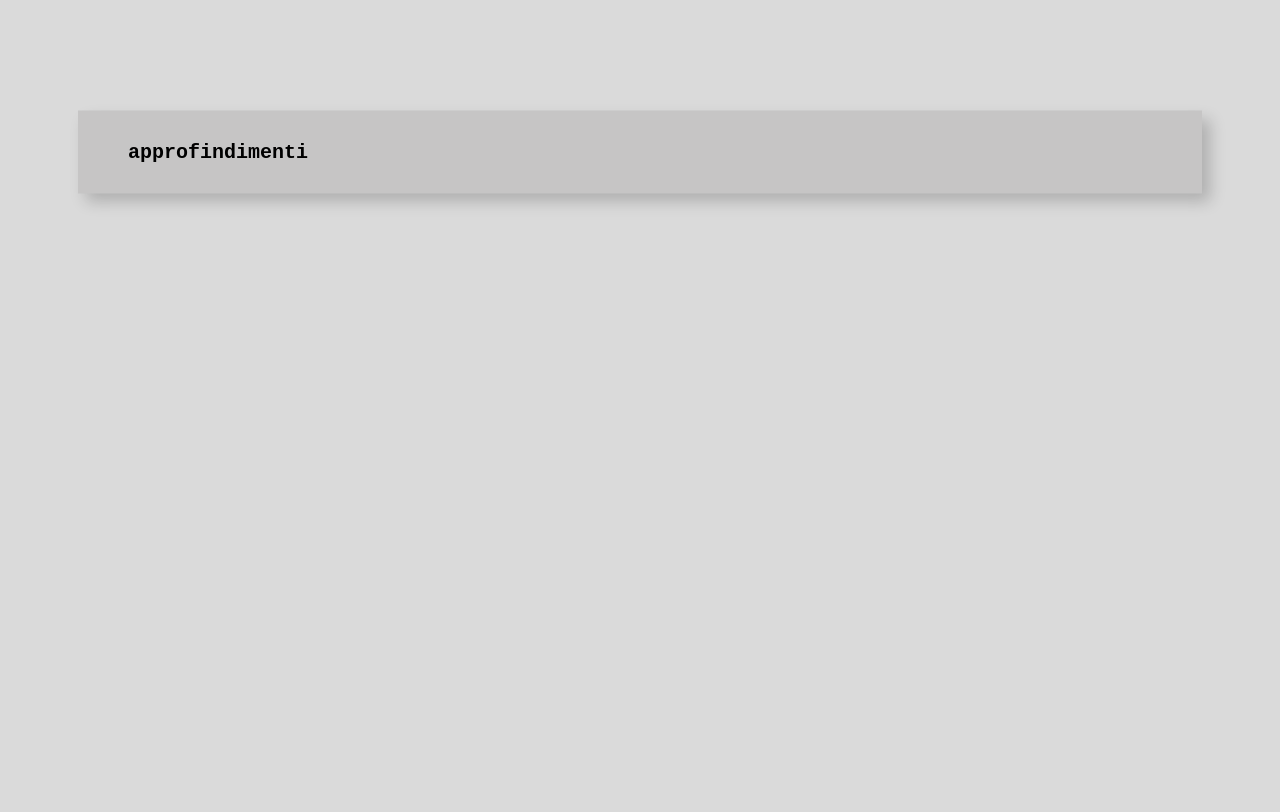
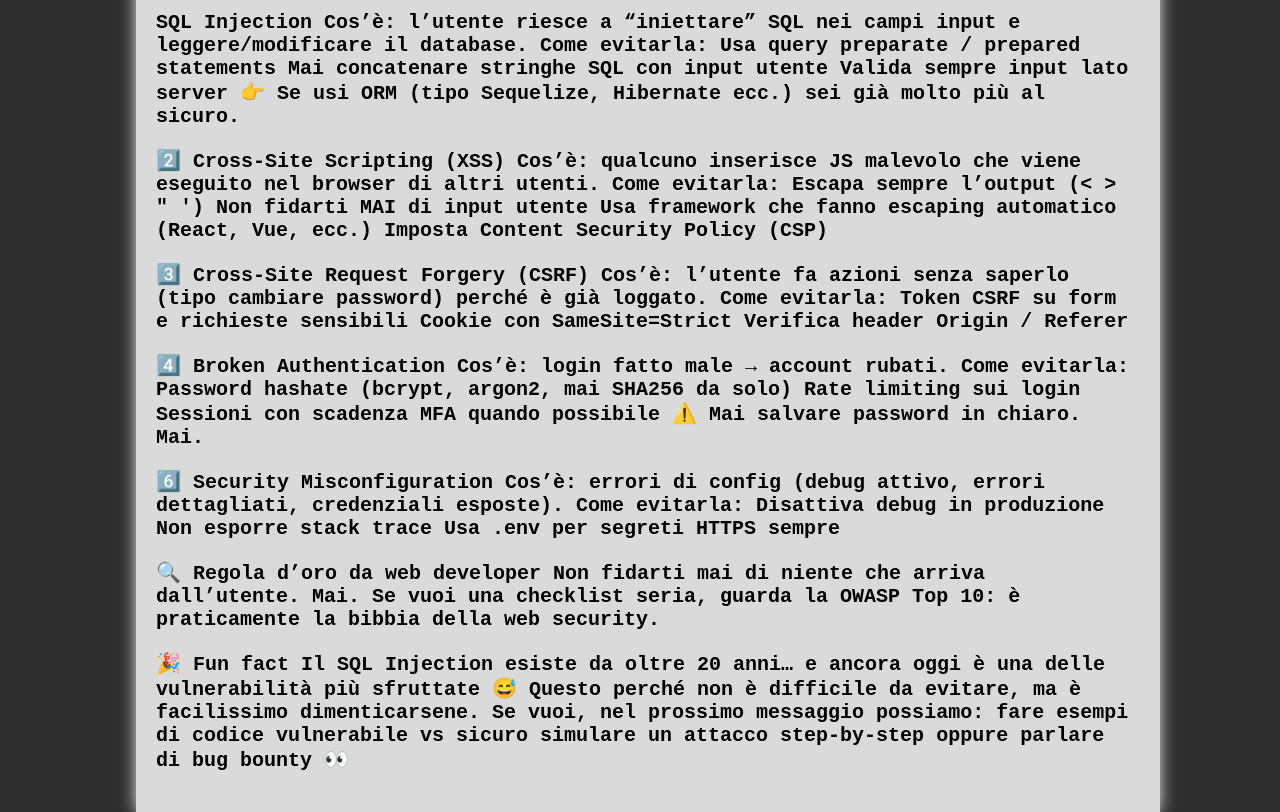
Before and after one commit to hu9go/ForTheRoot, a website: page html/games/web_security/web3.html in a window 1280 px wide. Shown: the part 108-920 px from the top of the page. Before the commit the page ends 808 px from the top, so only its background shows below. Drawn offline with Linux system fonts and the light colour scheme.

Commit message:
provato a mettere approfondimenti

```diff
--- /dev/null
+++ b/css/approfondimenti.css
@@ -0,0 +1,27 @@
+html {
+    width: 100vw;
+    height: fit-content;
+    margin: 0;
+    padding: 0;
+    background-color: #2e2e2e;
+}
+* {
+    box-sizing: border-box;
+}
+main {
+    position: absolute;
+    top: 0;
+    width: 100%;
+    height: 100%;
+}
+.container {
+    width: 80%;
+    margin: auto;
+    padding: 20px;
+    background-color: #dadada;
+    box-shadow: 0 0 15px #eae9e9;
+}
+
+h1 {
+    text-align: center;
+}
--- a/css/in_game.css
+++ b/css/in_game.css
@@ -1,10 +1,12 @@
 body {
     background-color: #dadada;
-  height: 100vh;
+    height: auto;
     width: 100vw;
-  overflow: hidden;
 }
-
+main {
+    height: auto;
+    width: 100vw;
+}
 p {
     position: absolute;
     left: 50%;
--- a/css/prompt.css
+++ b/css/prompt.css
@@ -11,7 +11,7 @@
 html {
     margin: 0;
     font-size: 20px;
-    height: 100vh;
+    /* height: 100vh; */
     width: 100vw;
     font-family: var(--font-family);
 }
--- a/html/games/web_security/web3.html
+++ b/html/games/web_security/web3.html
@@ -10,11 +10,70 @@
             type="image/x-icon"
         />
         <link rel="stylesheet" href="../../../../css/prompt.css" />
-        <link rel="stylesheet" href="../../../css/in_game.css" />
+        <link rel="stylesheet" href="../../../css/approfondimenti.css" />
     </head>
     <body>
-        <main>
-            <p>approfindimenti</p>
+        <main id="main">
+            <div class="container">
+                <h1>Le 5 vulnerabilità web più comuni</h1>
+
+                <p class="normal">
+                    SQL Injection Cos’è: l’utente riesce a “iniettare” SQL nei
+                    campi input e leggere/modificare il database. Come evitarla:
+                    Usa query preparate / prepared statements Mai concatenare
+                    stringhe SQL con input utente Valida sempre input lato
+                    server 👉 Se usi ORM (tipo Sequelize, Hibernate ecc.) sei
+                    già molto più al sicuro.
+                </p>
+
+                <p class="normal">
+                    2️⃣ Cross-Site Scripting (XSS) Cos’è: qualcuno inserisce JS
+                    malevolo che viene eseguito nel browser di altri utenti.
+                    Come evitarla: Escapa sempre l’output (< > " ') Non fidarti
+                    MAI di input utente Usa framework che fanno escaping
+                    automatico (React, Vue, ecc.) Imposta Content Security
+                    Policy (CSP)
+                </p>
+
+                <p class="normal">
+                    3️⃣ Cross-Site Request Forgery (CSRF) Cos’è: l’utente fa
+                    azioni senza saperlo (tipo cambiare password) perché è già
+                    loggato. Come evitarla: Token CSRF su form e richieste
+                    sensibili Cookie con SameSite=Strict Verifica header Origin
+                    / Referer
+                </p>
+
+                <p class="normal">
+                    4️⃣ Broken Authentication Cos’è: login fatto male → account
+                    rubati. Come evitarla: Password hashate (bcrypt, argon2, mai
+                    SHA256 da solo) Rate limiting sui login Sessioni con
+                    scadenza MFA quando possibile ⚠️ Mai salvare password in
+                    chiaro. Mai.
+                </p>
+
+                <p class="normal">
+                    6️⃣ Security Misconfiguration Cos’è: errori di config (debug
+                    attivo, errori dettagliati, credenziali esposte). Come
+                    evitarla: Disattiva debug in produzione Non esporre stack
+                    trace Usa .env per segreti HTTPS sempre
+                </p>
+
+                <p class="normal">
+                    🔍 Regola d’oro da web developer Non fidarti mai di niente
+                    che arriva dall’utente. Mai. Se vuoi una checklist seria,
+                    guarda la OWASP Top 10: è praticamente la bibbia della web
+                    security.
+                </p>
+
+                <p class="normal">
+                    🎉 Fun fact Il SQL Injection esiste da oltre 20 anni… e
+                    ancora oggi è una delle vulnerabilità più sfruttate 😅
+                    Questo perché non è difficile da evitare, ma è facilissimo
+                    dimenticarsene. Se vuoi, nel prossimo messaggio possiamo:
+                    fare esempi di codice vulnerabile vs sicuro simulare un
+                    attacco step-by-step oppure parlare di bug bounty 👀
+                </p>
+            </div>
         </main>
 
         <script src="../../../js/inGameJs/componenti.js"></script>
```
Lines whose indentation alone changed are shown as unchanged.
